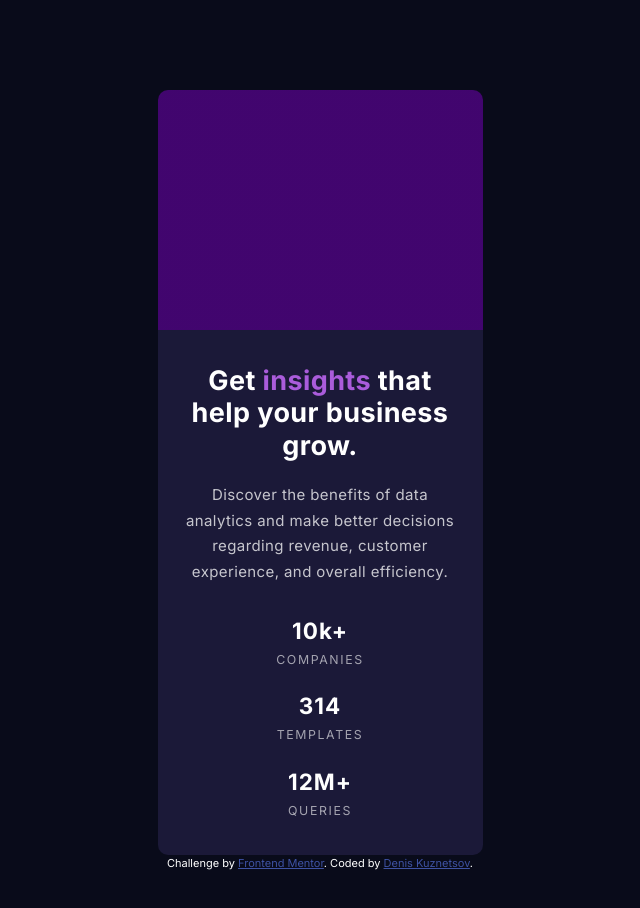
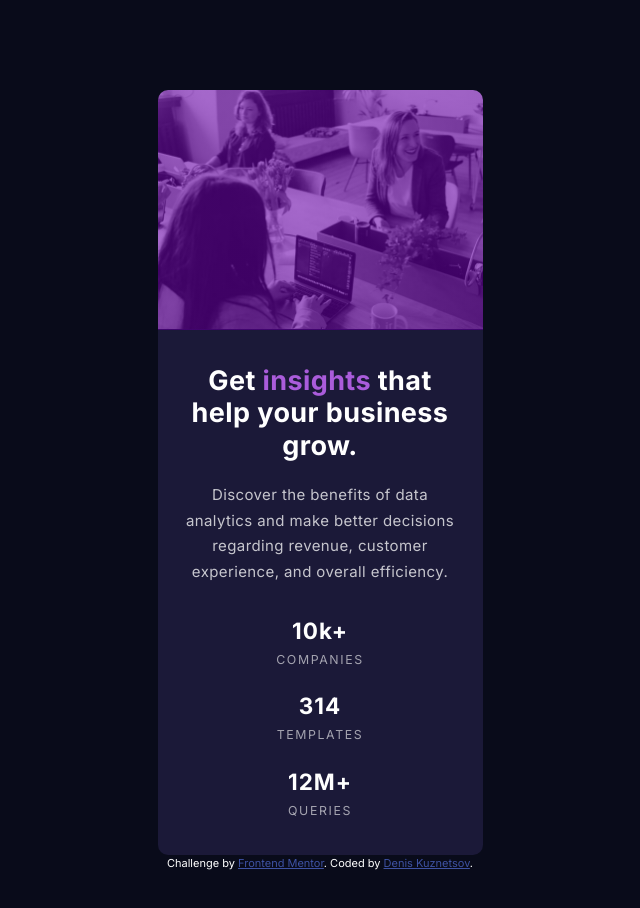
Before and after one commit to DenKuznets/8.-stats-preview-card-component-main, a plain HTML site: page index.html in a window 1280 px wide. Shown: the whole page, without its empty margins (320-960 px from the left). Drawn offline with Linux system fonts and the light colour scheme; the site is published under a folder, as on GitHub Pages, so addresses that start at the root find nothing.

Commit message:
changed background image url

```diff
--- a/main.scss
+++ b/main.scss
@@ -112,7 +112,7 @@ body {
 }
 
 header {
-  background: linear-gradient(var(--soft-violet-alpha, ), var(--soft-violet-alpha)), url(/images/image-header-mobile.jpg);
+  background: linear-gradient(var(--soft-violet-alpha, ), var(--soft-violet-alpha)), url(images/image-header-mobile.jpg);
   background-size: contain;
   background-repeat: no-repeat;
   width: 100%;
```
Also changed, not shown: main.css, 1 other file.
